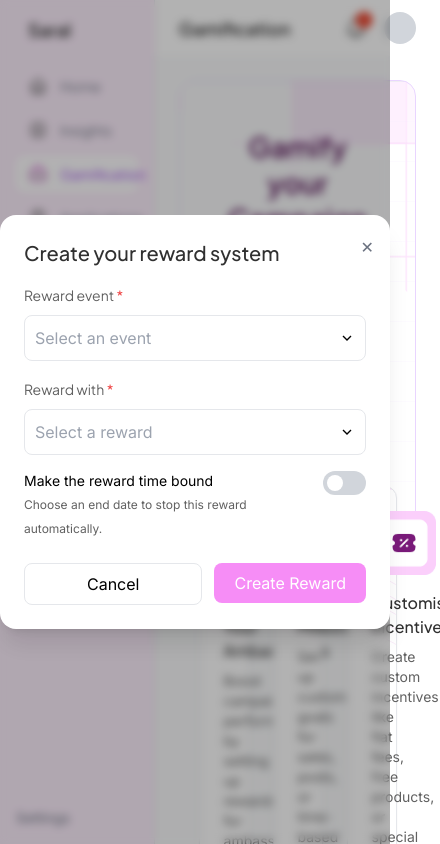
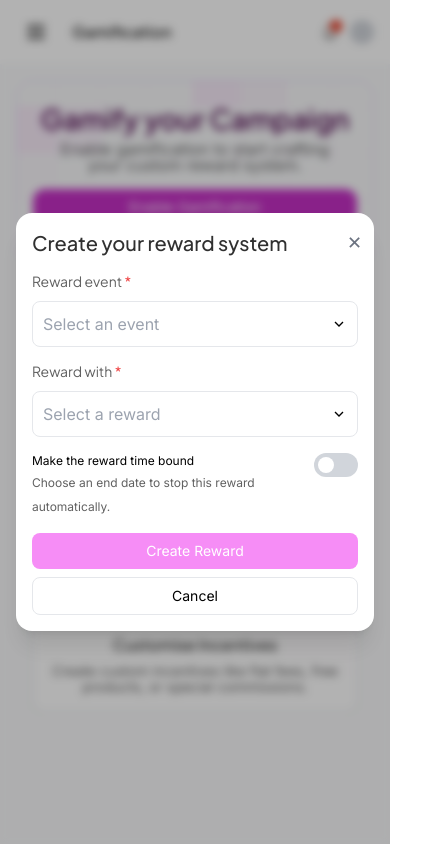
Before and after one commit to tarunchandel10/saral-assignment-tarun, a React (Vite) app: page /gamification in a window 390 px wide. Both pictures are taken after a click on the button "Enable Gamification". Shown: the whole page, 440 px wide, since content can reach past the window. Built offline with nearby package versions, Linux system fonts and the light colour scheme.

Commit message:
Make this dashboard responsive on mobile and tablet as well

```diff
--- a/src/components/reward/CreateRewardButton.jsx
+++ b/src/components/reward/CreateRewardButton.jsx
@@ -6,12 +6,12 @@ export default function CreateRewardButton({
   onClick,
 }) {
   return (
-    <div className="relative group">
+    <div className="relative group flex-1">
       <button
         disabled={!isFormValid}
         onClick={onClick}
-        className={`px-5 py-2 text-white rounded-lg ${
-          isFormValid ? "bg-[#F68DF6]" : "bg-[#F68DF6]"
+        className={`w-full px-3 md:px-5 py-2 text-white rounded-lg text-sm md:text-base transition-colors ${
+          isFormValid ? "bg-[#F68DF6] hover:bg-[#E615D5]" : "bg-[#F68DF6] cursor-not-allowed"
         }`}
       >
         Create Reward
@@ -19,7 +19,7 @@ export default function CreateRewardButton({
 
       {!isFormValid && (
         <div className="absolute w-max bottom-full mb-2 left-1/2 -translate-x-1/2
-          bg-black text-white text-xs px-3 py-1 rounded opacity-0 group-hover:opacity-100">
+          bg-black text-white text-xs px-3 py-1 rounded opacity-0 group-hover:opacity-100 z-40 whitespace-nowrap">
           {!isBasicValid
             ? "Choose a reward trigger and a reward to continue"
             : isTimeBound && !selectedDate
--- a/src/components/reward/GamificationHero.jsx
+++ b/src/components/reward/GamificationHero.jsx
@@ -1,7 +1,7 @@
 export default function GamificationHero({ onOpen }) {
   return (
-    <>
-    <div className="relative rounded-2xl border border-purple-200 p-12 overflow-hidden bg-[url('/home-bg.svg')] bg-cover bg-center pt-15 pb-20 dashboard_content">
+    <div className="w-full overflow-hidden">
+      <div className="relative rounded-2xl border border-purple-200 p-4 md:p-12 overflow-hidden bg-[url('/home-bg.svg')] bg-cover bg-center pt-6 md:pt-15 pb-10 md:pb-20 dashboard_content w-full">
 
       {/* Grid Background */}
       <div className="absolute inset-0 opacity-20 bg-[linear-gradient(#f3e8ff_1px,transparent_1px),linear-gradient(90deg,#f3e8ff_1px,transparent_1px)] bg-[size:40px_40px] pb-20" />
@@ -9,64 +9,63 @@ export default function GamificationHero({ onOpen }) {
       {/* Content */}
       <div className="relative z-10 text-center max-w-sm mx-auto">
 
-        <h1 className="text-3xl font-semibold text-[#561056]">
+        <h1 className="text-xl md:text-3xl font-semibold text-[#561056]">
           Gamify your Campaign
         </h1>
 
-        <p className="text-gray-500 mt-2 ">
+        <p className="text-xs md:text-base text-gray-500 mt-2 ">
           Enable gamification to start crafting <br /> your custom reward system.
         </p>
 
         <button
           onClick={onOpen}
-          className="mt-6 bg-[#C530C5] text-white text-center py-2 rounded-xl w-full"
+          className="mt-4 md:mt-6 bg-[#C530C5] text-white text-center py-2 rounded-xl w-full text-sm md:text-base"
         >
           Enable Gamification
         </button>
       </div>
 
       {/* Cards */}
+    </div>
+    <div className="relative z-10 grid grid-cols-1 md:grid-cols-2 lg:grid-cols-3 gap-2 md:gap-6 -mt-8 md:-mt-12 px-4 md:px-5 dashboard_card w-full">
 
-    </div>
-    <div className="relative z-10  grid grid-cols-3 gap-6 -mt-12 pl-5 pr-5 dashboard_card">
-
-        <div className="bg-white border rounded-xl p-6 text-center shadow-sm bg-[url('/card-bg.svg')] bg-cover bg-center">
-          <div className="size-16 mx-auto mb-4 bg-purple-100 flex items-center justify-center rounded-xl">
+        <div className="bg-white border rounded-xl p-4 md:p-6 text-center shadow-sm bg-[url('/card-bg.svg')] bg-cover bg-center">
+          <div className="size-12 md:size-16 mx-auto mb-3 md:mb-4 bg-purple-100 flex items-center justify-center rounded-xl">
             <img src="/icon-one.png" />
           </div>
-          <h3 className="font-medium text-gray-800">
+          <h3 className="font-medium text-sm md:text-base text-gray-800">
             Reward Your Ambassadors
           </h3>
-          <p className="text-sm text-gray-500 mt-2">
+          <p className="text-xs md:text-sm text-gray-500 mt-2">
             Boost campaign performance by setting up rewards for ambassadors
           </p>
         </div>
 
-        <div className="bg-white border rounded-xl p-6 text-center shadow-sm bg-[url('/card-bg.svg')] bg-cover bg-center">
-          <div className="size-16 mx-auto mb-4 bg-purple-100 flex items-center justify-center rounded-xl">
+        <div className="bg-white border rounded-xl p-4 md:p-6 text-center shadow-sm bg-[url('/card-bg.svg')] bg-cover bg-center">
+          <div className="size-12 md:size-16 mx-auto mb-3 md:mb-4 bg-purple-100 flex items-center justify-center rounded-xl">
             <img src="/icon-two.png" />
           </div>
-          <h3 className="font-medium text-gray-800">
+          <h3 className="font-medium text-sm md:text-base text-gray-800">
             Set Milestones
           </h3>
-          <p className="text-sm text-gray-500 mt-2">
+          <p className="text-xs md:text-sm text-gray-500 mt-2">
             Set up custom goals for sales, posts, or time-based achievements
           </p>
         </div>
 
-        <div className="bg-white border rounded-xl p-6 text-center shadow-sm bg-[url('/card-bg.svg')] bg-cover bg-center">
-          <div className="size-16 mx-auto mb-4 bg-purple-100 flex items-center justify-center rounded-xl">
+        <div className="bg-white border rounded-xl p-4 md:p-6 text-center shadow-sm bg-[url('/card-bg.svg')] bg-cover bg-center">
+          <div className="size-12 md:size-16 mx-auto mb-3 md:mb-4 bg-purple-100 flex items-center justify-center rounded-xl">
             <img src="/icon-three.png" />
           </div>
-          <h3 className="font-medium text-gray-800">
+          <h3 className="font-medium text-sm md:text-base text-gray-800">
             Customise Incentives
           </h3>
-          <p className="text-sm text-gray-500 mt-2">
+          <p className="text-xs md:text-sm text-gray-500 mt-2">
             Create custom incentives like flat fees, free products, or special commissions.
           </p>
         </div>
 
       </div>
-      </>
+    </div>
   );
 }
--- a/src/components/reward/RewardEventField.jsx
+++ b/src/components/reward/RewardEventField.jsx
@@ -17,8 +17,8 @@ export default function RewardEventField({
 
 
   return (
-    <div className="my-4">
-      <label className="text-[#616161] text-sm">
+    <div className="my-3 md:my-4">
+      <label className="text-[#616161] text-xs md:text-sm">
         Reward event <span className="text-red-500">*</span>
       </label>
 
--- a/src/components/reward/TimeBoundSection.jsx
+++ b/src/components/reward/TimeBoundSection.jsx
@@ -15,31 +15,33 @@ export default function TimeBoundSection({
           setIsTimeBound(!isTimeBound);
           if (isTimeBound) setShowCalendar(false);
         }}
-        className="flex justify-between cursor-pointer"
+        className="flex justify-between cursor-pointer gap-3 my-3 md:my-4"
       >
-        <div className="">
-            <p className="text-sm">Make the reward time bound</p>
+        <div className="flex-1">
+            <p className="text-xs md:text-sm">Make the reward time bound</p>
             <span className="text-[#616161] text-xs">Choose an end date to stop this reward automatically.</span>
         </div>
 
 
-        <div className={`w-11 h-6 rounded-full p-1 ${isTimeBound ? "bg-[#C530C5]" : "bg-gray-300"}`}>
+        <div className={`w-11 h-6 rounded-full p-1 flex-shrink-0 ${isTimeBound ? "bg-[#C530C5]" : "bg-gray-300"}`}>
           <div className={`bg-white w-4 h-4 rounded-full ${isTimeBound ? "translate-x-5" : ""}`} />
         </div>
       </div>
 
       {isTimeBound && (
-        <div className="mt-3 relative">
+        <div className="mt-2 md:mt-3 relative">
           <div
             onClick={() => setShowCalendar(!showCalendar)}
-            className="border px-3 py-2 rounded-lg cursor-pointer flex gap-2 calendar"
+            className="border px-2 md:px-3 py-2 rounded-lg cursor-pointer flex gap-2 calendar text-xs md:text-sm"
           >
-            <img src="/calendar.svg" className="w-5 h-5" />
-            {selectedDate ? new Date(selectedDate).toLocaleDateString("en-GB", {
-                day: "2-digit",
-                month: "short",
-                year: "numeric",
-              }) : "Select End Date"}
+            <img src="/calendar.svg" className="w-4 md:w-5 h-4 md:h-5 flex-shrink-0" />
+            <span className="truncate">
+              {selectedDate ? new Date(selectedDate).toLocaleDateString("en-GB", {
+                  day: "2-digit",
+                  month: "short",
+                  year: "numeric",
+                }) : "Select End Date"}
+            </span>
           </div>
 
           {showCalendar && (
--- a/src/components/ui/Modal.jsx
+++ b/src/components/ui/Modal.jsx
@@ -1,15 +1,15 @@
-export default function Modal({ isOpen, onClose, children }) {
+export default function Modal({ isOpen, onClose, children, className }) {
   if (!isOpen) return null;
 
   return (
-    <div className="fixed inset-0 bg-black/30 backdrop-blur-sm flex items-center justify-center z-50 modal_style">
+    <div className="fixed inset-0 bg-black/30 backdrop-blur-sm flex items-center justify-center z-50 modal_style p-4">
 
-      <div className="bg-white rounded-2xl max-w-[400] p-6 relative shadow-xl overflow-visible">
+      <div className={`bg-white rounded-2xl max-w-full md:max-w-md p-4 md:p-6 relative shadow-xl overflow-visible ${className || ''}`}>
 
         {/* Close Button */}
         <button
           onClick={onClose}
-          className="absolute top-5 right-4 text-gray-500 hover:text-black"
+          className="absolute top-4 md:top-5 right-3 md:right-4 text-gray-500 hover:text-black text-lg md:text-xl"
         >
           ✕
         </button>
--- a/src/index.css
+++ b/src/index.css
@@ -2,7 +2,46 @@
 @tailwind components;
 @tailwind utilities;
 
+/* Responsive Font Sizes */
+@media (max-width: 640px) {
+  .dashboard_content h1 {
+    font-size: 20px;
+  }
 
+  .dashboard_content p {
+    font-size: 14px;
+  }
+
+  .dashboard_card h3 {
+    font-size: 14px;
+  }
+
+  .dashboard_card p {
+    font-size: 12px;
+  }
+
+  .modal_style h2 {
+    font-size: 18px;
+  }
+
+  .modal_style label {
+    font-size: 12px;
+  }
+}
+
+@media (max-width: 768px) {
+  .dashboard_top h2 {
+    font-size: 16px;
+  }
+}
+
+/* Custom responsive padding for modals and sections */
+@media (max-width: 640px) {
+  .modal_style input,
+  .modal_style select {
+    font-size: 14px;
+  }
+}
 
 body, button {
   font-family: 'Inter', sans-serif;
--- a/src/layouts/MainLayout.jsx
+++ b/src/layouts/MainLayout.jsx
@@ -1,16 +1,25 @@
 import { NavLink } from "react-router-dom";
+import { useState } from "react";
 
 export default function MainLayout({ children }) {
+  const [sidebarOpen, setSidebarOpen] = useState(false);
+
   return (
-    <div className="flex h-screen bg-gray-50">
+    <div className="flex h-screen bg-gray-50 relative overflow-hidden">
 
       {/* Sidebar */}
-      <div className="w-64 bg-[#FDEFFD] border-r p-4 relative">
+      <div
+        className={`
+          fixed inset-y-0 left-0 z-40 w-64 bg-[#FDEFFD] border-r p-4 flex flex-col
+          transform transition-transform duration-300
+          ${sidebarOpen ? "translate-x-0" : "-translate-x-full"}
+          md:translate-x-0 md:static
+        `}
+      >
         <h2 className="text-lg font-semibold mb-6 px-3">Saral</h2>
 
         <div className="space-y-2 text-sm nav_url">
 
-          {/* Home */}
           <NavLink
             to="/"
             className={({ isActive }) =>
@@ -25,7 +34,6 @@ export default function MainLayout({ children }) {
             <span>Home</span>
           </NavLink>
 
-          {/* Insights */}
           <NavLink
             to="/insights"
             className={({ isActive }) =>
@@ -40,7 +48,6 @@ export default function MainLayout({ children }) {
             <span>Insights</span>
           </NavLink>
 
-          {/* Gamification ✅ FIXED */}
           <NavLink
             to="/gamification"
             className={({ isActive }) =>
@@ -55,7 +62,6 @@ export default function MainLayout({ children }) {
             <span>Gamification</span>
           </NavLink>
 
-          {/* Applications */}
           <NavLink
             to="/applications"
             className={({ isActive }) =>
@@ -70,13 +76,12 @@ export default function MainLayout({ children }) {
             <span>Applications</span>
           </NavLink>
 
-          {/* Payments */}
           <NavLink
             to="/payments"
             className={({ isActive }) =>
               `flex items-center gap-3 px-3 py-2 rounded-lg ${
                 isActive
-                  ? "bg-white-100 text-purple-600"
+                  ? "bg-white text-purple-600"
                   : "text-gray-500 hover:bg-gray-100"
               }`
             }
@@ -87,27 +92,46 @@ export default function MainLayout({ children }) {
 
         </div>
 
-        {/* Settings */}
-        <div className="absolute bottom-4 text-sm text-gray-500">
+        <div className="absolute bottom-4 text-sm text-gray-500 px-3">
           Settings
         </div>
       </div>
 
+      {/* Overlay */}
+      {sidebarOpen && (
+        <div
+          className="fixed inset-0 bg-black/30 z-30 md:hidden"
+          onClick={() => setSidebarOpen(false)}
+        />
+      )}
+
       {/* Right side */}
-      <div className="flex-1 flex flex-col dashboard_top">
+      <div className="flex-1 flex flex-col w-full">
 
         {/* Header */}
-        <div className="bg-white  flex items-center justify-between px-6 py-3">
-          <h2 className="font-semibold">Gamification</h2>
+        <div className="bg-white flex items-center justify-between px-4 md:px-6 py-3 gap-4 ">
 
-          <div className="flex items-center gap-3">
-            <img src="/Notification.svg" className="w-8 h-8" />
-            <div className="w-8 h-8 bg-gray-300 rounded-full"></div>
+          <button
+            onClick={() => setSidebarOpen(!sidebarOpen)}
+            className="md:hidden p-2 rounded-lg hover:bg-gray-100"
+          >
+            <svg className="w-6 h-6" fill="none" stroke="currentColor" viewBox="0 0 24 24">
+              <path strokeLinecap="round" strokeLinejoin="round" strokeWidth="2" d="M4 6h16M4 12h16M4 18h16"></path>
+            </svg>
+          </button>
+
+          <h2 className="font-semibold text-base md:text-lg">
+            Gamification
+          </h2>
+
+          <div className="flex items-center gap-2 md:gap-3 ml-auto">
+            <img src="/Notification.svg" className="w-6 md:w-8 h-6 md:h-8" />
+            <div className="w-6 md:w-8 h-6 md:h-8 bg-gray-300 rounded-full"></div>
           </div>
         </div>
 
-        {/* Page Content */}
-        <div className="p-6 overflow-auto">
+        {/* Content */}
+        <div className="p-4 md:p-6 overflow-auto">
           {children}
         </div>
 
--- a/src/pages/CampaignPage.jsx
+++ b/src/pages/CampaignPage.jsx
@@ -115,11 +115,11 @@ export default function CampaignPage() {
         />
 
         {/* ✅ Bottom Buttons */}
-        <div className="flex justify-end gap-3 mt-6">
+        <div className="flex flex-col-reverse sm:flex-row justify-end gap-2 sm:gap-3 mt-4 md:mt-6">
 
           <button
             onClick={() => dispatch(closeModal())}
-            className="flex-1 px-4 py-2 border rounded-lg"
+            className="flex-1 px-3 md:px-4 py-2 border rounded-lg text-sm md:text-base"
           >
             Cancel
           </button>
```
Also changed, not shown: src/components/reward/RewardCard.jsx (+4 -4 lines), src/components/reward/RewardWithField.jsx (+1 -21 lines).
